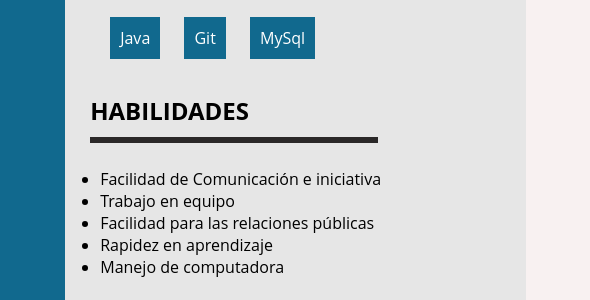
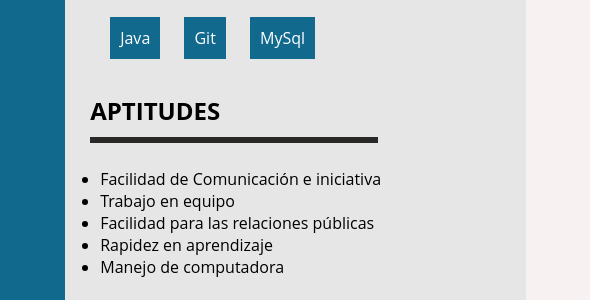
Before and after one commit to psc88/curriculum, a plain HTML site: page index.html in a window 1280 px wide. Shown: the part 374-674 px from the top of the page, 690-1280 px from the left. Drawn offline with Linux system fonts and the light colour scheme.

Commit message:
Nombre modificado a index

```diff
--- a/curriculum.html
+++ b/index.html
@@ -71,7 +71,7 @@
                         <li>MySql</li>
                     </ul>
                 </div>
-                <h2>HABILIDADES</h2>
+                <h2>APTITUDES</h2>
                 <hr>
                 <ul>
                     <li>Facilidad de Comunicación e iniciativa</li>
```
